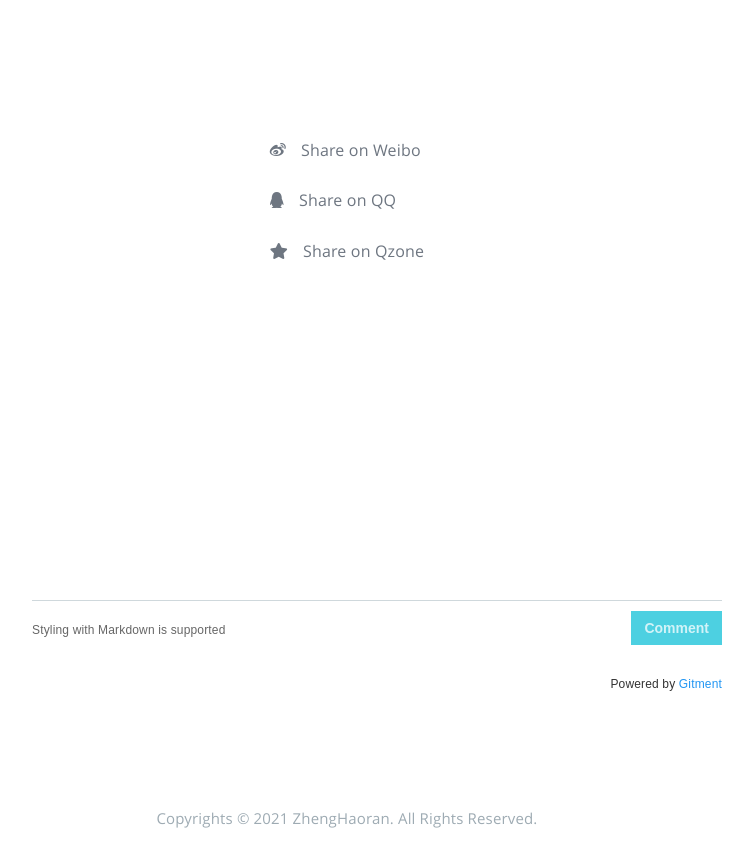
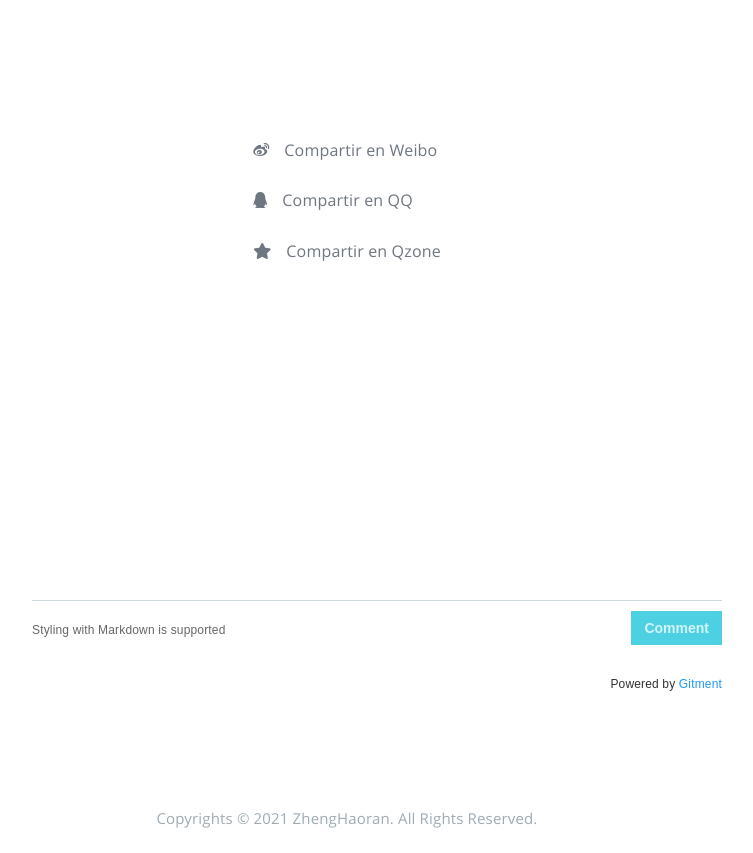
Before and after one commit to zhr9473310/ZhengHaoran.github.io, a plain HTML site: page 2021/07/29/hello-world/index.html in a window 1280 px wide. Shown: the part 1000-1853 px from the top of the page, without its empty margins (293-1046 px from the left). Drawn offline with Linux system fonts and the light colour scheme; no server answers.

Commit message:
Site updated: 2021-07-29 17:09:15

```diff
--- a/2021/07/29/hello-world/index.html
+++ b/2021/07/29/hello-world/index.html
@@ -410,8 +410,8 @@
                 <a
                     class="post-action-btn btn btn--default"
                     target="new" href="http://service.weibo.com/share/share.php?&amp;title=http://example.com/2021/07/29/hello-world/"
-                    title="Share on Weibo"
-                    aria-label="Share on Weibo"
+                    title="Compartir en Weibo"
+                    aria-label="Compartir en Weibo"
                 >
                     <i class="fab fa-weibo" aria-hidden="true"></i>
                 </a>
@@ -423,8 +423,8 @@
                 <a
                     class="post-action-btn btn btn--default"
                     target="new" href="http://connect.qq.com/widget/shareqq/index.html?url=http://example.com/2021/07/29/hello-world/&amp;title=Hello World"
-                    title="Share on QQ"
-                    aria-label="Share on QQ"
+                    title="Compartir en QQ"
+                    aria-label="Compartir en QQ"
                 >
                     <i class="fab fa-qq" aria-hidden="true"></i>
                 </a>
@@ -436,8 +436,8 @@
                 <a
                     class="post-action-btn btn btn--default"
                     target="new" href="http://sns.qzone.qq.com/cgi-bin/qzshare/cgi_qzshare_onekey?url=http://example.com/2021/07/29/hello-world/"
-                    title="Share on Qzone"
-                    aria-label="Share on Qzone"
+                    title="Compartir en Qzone"
+                    aria-label="Compartir en Qzone"
                 >
                     <i class="fa fa-star" aria-hidden="true"></i>
                 </a>
@@ -534,8 +534,8 @@
                 <a
                     class="post-action-btn btn btn--default"
                     target="new" href="http://service.weibo.com/share/share.php?&amp;title=http://example.com/2021/07/29/hello-world/"
-                    title="Share on Weibo"
-                    aria-label="Share on Weibo"
+                    title="Compartir en Weibo"
+                    aria-label="Compartir en Weibo"
                 >
                     <i class="fab fa-weibo" aria-hidden="true"></i>
                 </a>
@@ -547,8 +547,8 @@
                 <a
                     class="post-action-btn btn btn--default"
                     target="new" href="http://connect.qq.com/widget/shareqq/index.html?url=http://example.com/2021/07/29/hello-world/&amp;title=Hello World"
-                    title="Share on QQ"
-                    aria-label="Share on QQ"
+                    title="Compartir en QQ"
+                    aria-label="Compartir en QQ"
                 >
                     <i class="fab fa-qq" aria-hidden="true"></i>
                 </a>
@@ -560,8 +560,8 @@
                 <a
                     class="post-action-btn btn btn--default"
                     target="new" href="http://sns.qzone.qq.com/cgi-bin/qzshare/cgi_qzshare_onekey?url=http://example.com/2021/07/29/hello-world/"
-                    title="Share on Qzone"
-                    aria-label="Share on Qzone"
+                    title="Compartir en Qzone"
+                    aria-label="Compartir en Qzone"
                 >
                     <i class="fa fa-star" aria-hidden="true"></i>
                 </a>
@@ -604,9 +604,9 @@
                         class="share-option-btn"
                         target="new"
                         href="http://service.weibo.com/share/share.php?&amp;title=http://example.com/2021/07/29/hello-world/"
-                        aria-label="Share on Weibo"
+                        aria-label="Compartir en Weibo"
                     >
-                        <i class="fab fa-weibo" aria-hidden="true"></i><span>Share on Weibo</span>
+                        <i class="fab fa-weibo" aria-hidden="true"></i><span>Compartir en Weibo</span>
                     </a>
                 </li>
 
@@ -617,9 +617,9 @@
                         class="share-option-btn"
                         target="new"
                         href="http://connect.qq.com/widget/shareqq/index.html?url=http://example.com/2021/07/29/hello-world/&amp;title=Hello World"
-                        aria-label="Share on QQ"
+                        aria-label="Compartir en QQ"
                     >
-                        <i class="fab fa-qq" aria-hidden="true"></i><span>Share on QQ</span>
+                        <i class="fab fa-qq" aria-hidden="true"></i><span>Compartir en QQ</span>
                     </a>
                 </li>
 
@@ -630,9 +630,9 @@
                         class="share-option-btn"
                         target="new"
                         href="http://sns.qzone.qq.com/cgi-bin/qzshare/cgi_qzshare_onekey?url=http://example.com/2021/07/29/hello-world/"
-                        aria-label="Share on Qzone"
+                        aria-label="Compartir en Qzone"
                     >
-                        <i class="fa fa-star" aria-hidden="true"></i><span>Share on Qzone</span>
+                        <i class="fa fa-star" aria-hidden="true"></i><span>Compartir en Qzone</span>
                     </a>
                 </li>
 
```
Also changed, not shown: 2021/07/29/test-my-site/index.html (+18 -18 lines).
